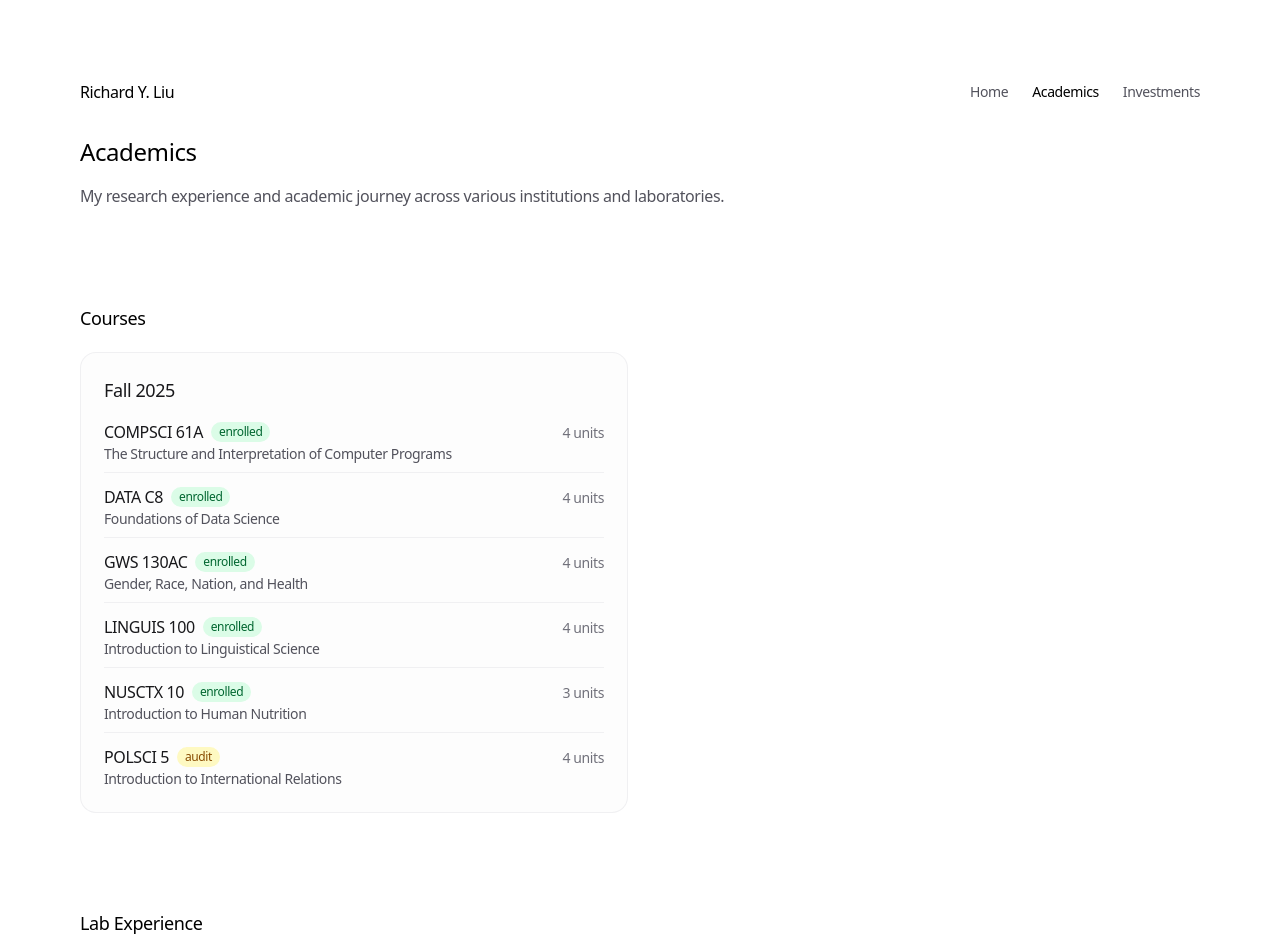
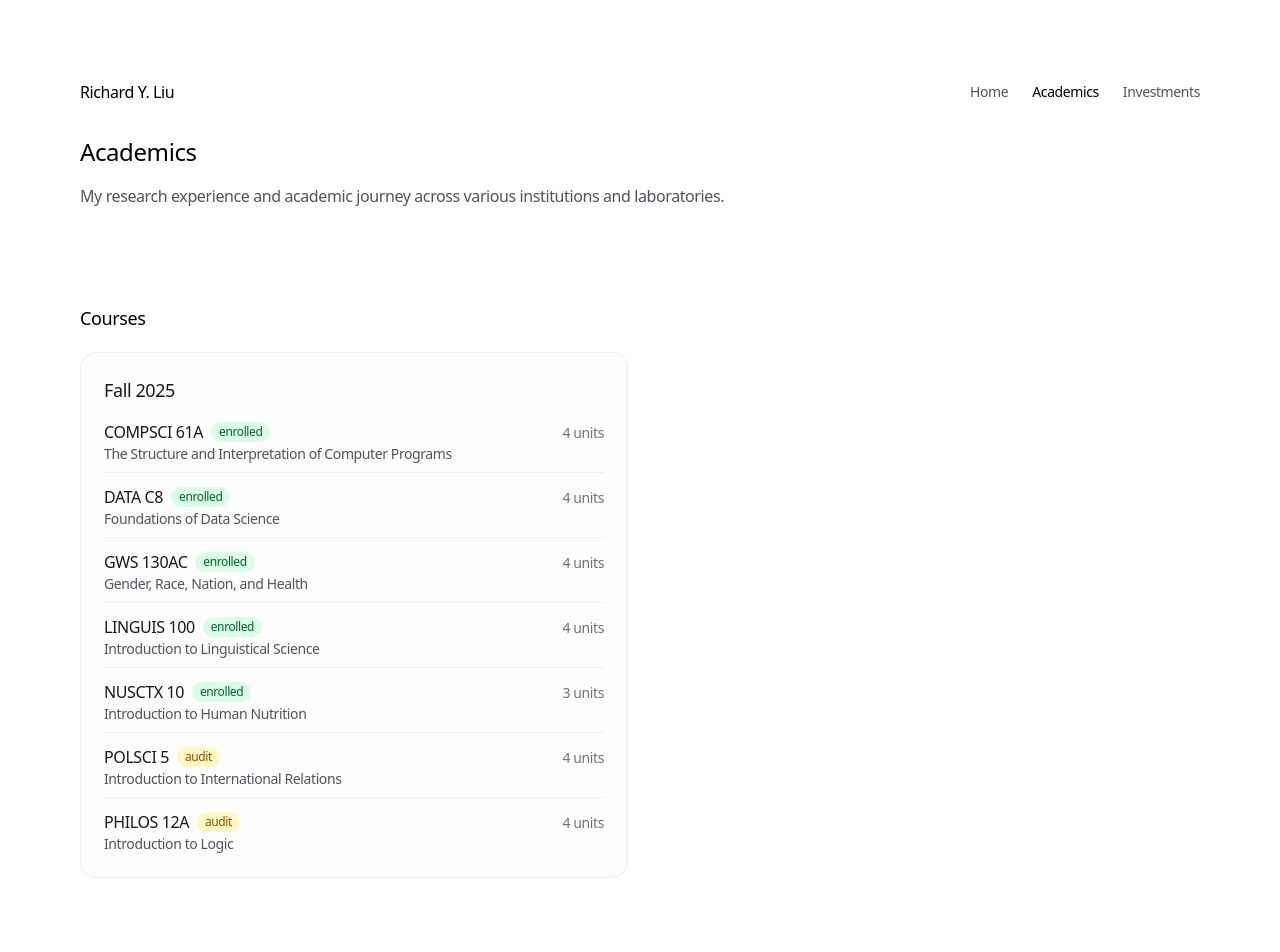
Before and after one commit to richardyliu/personal, a Next.js app: page /academics in a window 1280 px wide. Shown: the top 952 px of the page. Built offline with nearby package versions, Linux system fonts and the light colour scheme.

Commit message:
Update data.ts

```diff
--- a/app/data.ts
+++ b/app/data.ts
@@ -304,6 +304,13 @@ export const SEMESTERS: Semester[] = [
         status: 'audit',
         id: 'ps5-f25',
       },
+      {
+        acronym: 'PHILOS 12A',
+        fullName: 'Introduction to Logic',
+        credits: 4,
+        status: 'audit',
+        id: 'phil12a-f25',
+      },
     ],
     id: 'fall-2025',
   },
```
